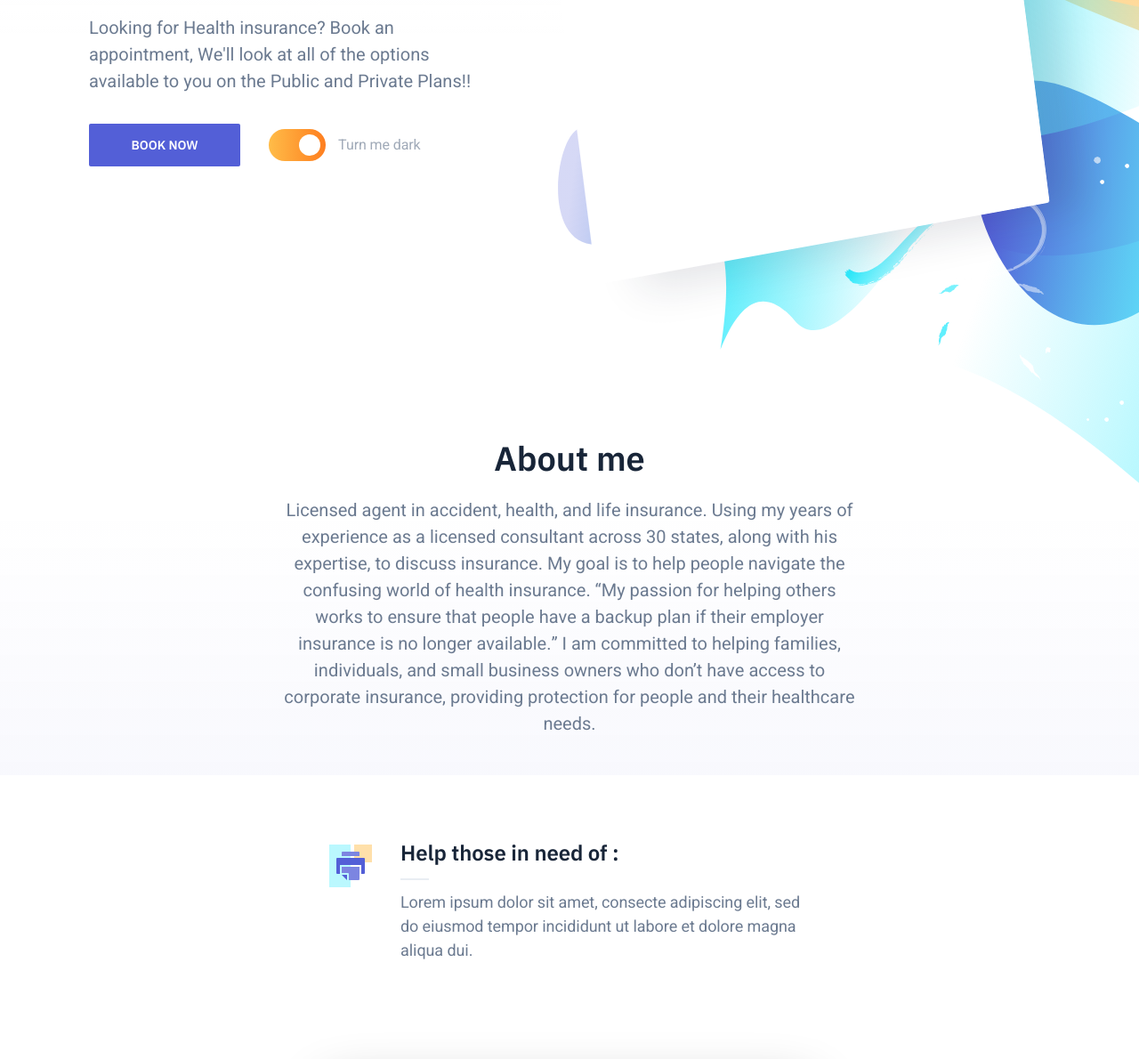
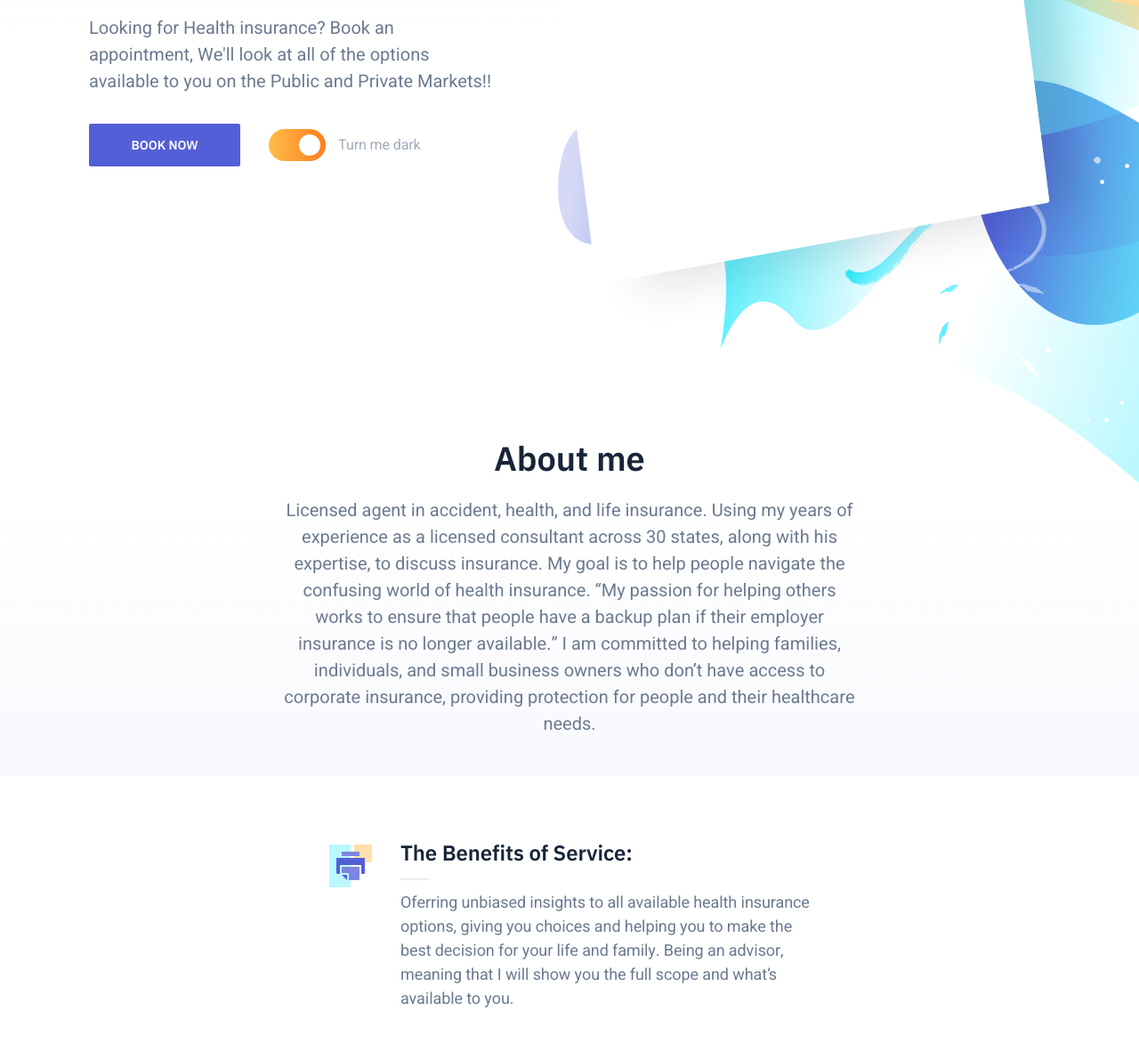
Before and after one commit to MasterG3O/INS-LANDING-, a plain HTML site: page index.html in a window 1280 px wide. Shown: the part 350-1540 px from the top of the page at 89% size. Drawn offline with nearby package versions, Linux system fonts and the light colour scheme.

Commit message:
updates landing page

```diff
--- a/index.html
+++ b/index.html
@@ -42,7 +42,7 @@
                     <div class="hero-inner">
 						<div class="hero-copy">
 	                        <h1 class="hero-title mt-0">Geordanis Mondeja</h1>
-	                        <p class="hero-paragraph">Looking for Health insurance? Book an appointment, We'll look at all of the options available to you on the Public and Private Plans!! </p>
+	                        <p class="hero-paragraph">Looking for Health insurance? Book an appointment, We'll look at all of the options available to you on the Public and Private Markets!! </p>
 	                        <div class="hero-cta">
 								<a class="button button-primary" href="https://calendly.com/geohealthadvisor/health-insurance-savings?month=2023-04&date=2023-04-19">Book now</a>
 								<div class="lights-toggle">
@@ -90,8 +90,8 @@
 										<img class="asset-dark" src="dist/images/feature-01-dark.svg" alt="Feature 01">
                                     </div>
 									<div class="feature-content">
-                                    	<h3 class="feature-title mt-0">Help those in need of :</h3>
-                                    	<p class="text-sm mb-0">Lorem ipsum dolor sit amet, consecte adipiscing elit, sed do eiusmod tempor incididunt ut labore et dolore magna aliqua dui.</p>
+                                    	<h3 class="feature-title mt-0">The Benefits of Service:</h3>
+                                    	<p class="text-sm mb-0">Oferring unbiased insights to all available health insurance options, giving you choices and helping you to make the best decision for your life and family. Being an advisor, meaning that I will show you the full scope and what’s available to you. </p>
 									</div>
 								</div>
                             </div>
```
Also changed, not shown: v.txt (deleted), 1 other file.
